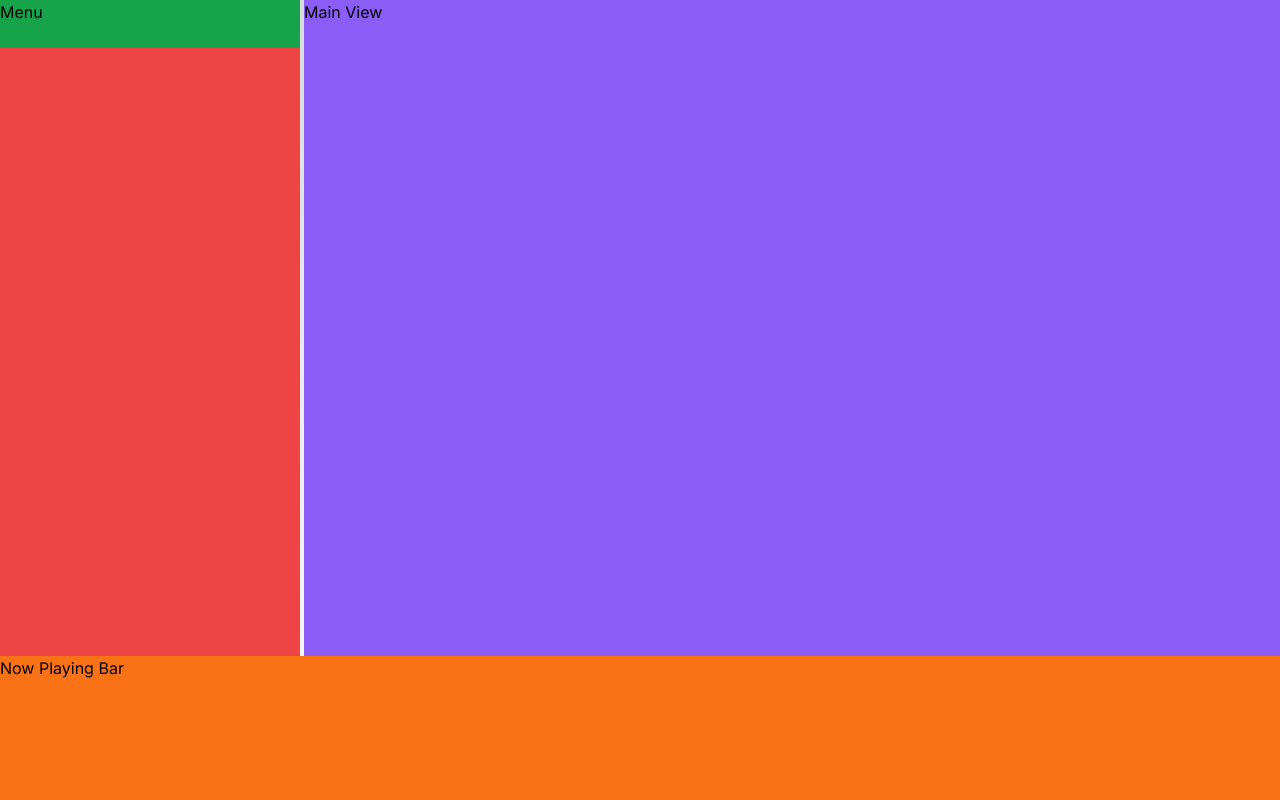
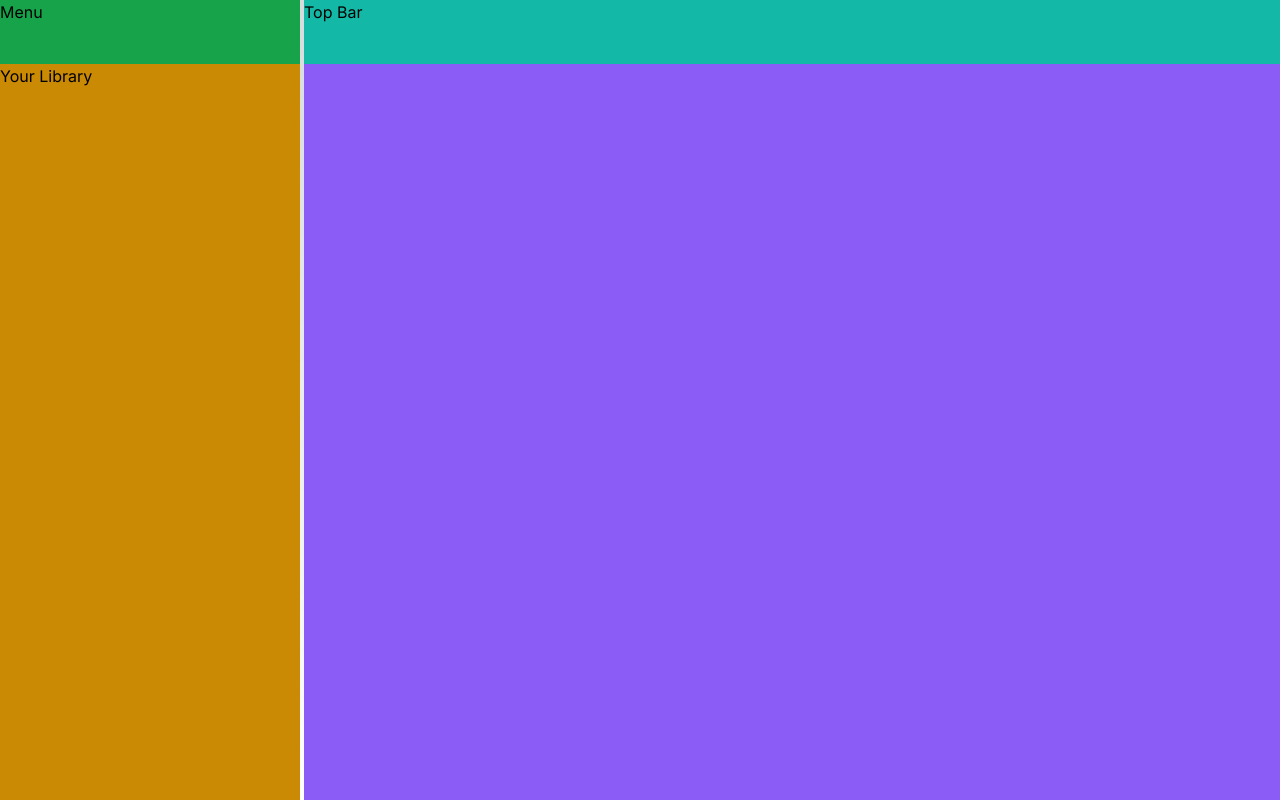
Before and after one commit to RaymarMonte/Spotify-Clone, a Next.js app: page / in a window 1280 px wide. Shown: the top 800 px of the page. Built offline with nearby package versions, Linux system fonts and the light colour scheme.

Commit message:
Implemented main view layouting

```diff
--- a/src/components/dashboard.tsx
+++ b/src/components/dashboard.tsx
@@ -1,5 +1,5 @@
 import { SideBar } from "./side-bar/side-bar"
-import { MainView } from "./main-view"
+import { MainView } from "./main-view/main-view"
 import SplitPane from "./split-pane"
 
 export function Dashboard() {
--- a/src/components/main-view.tsx
+++ /dev/null
@@ -1,7 +0,0 @@
-export function MainView() {
-    return (
-        <div className="bg-violet-500">
-            <p>Main View</p>
-        </div>
-    )
-}
--- /dev/null
+++ b/src/components/main-view/content/content.tsx
@@ -0,0 +1,24 @@
+export function Content() {
+    return (
+        <div className="w-full overflow-y-auto">
+            <div className="w-full h-32"></div>
+            <div className="w-full h-32"></div>
+            <div className="w-full h-32"></div>
+            <div className="w-full h-32"></div>
+            <div className="w-full h-32"></div>
+            <div className="w-full h-32"></div>
+            <div className="w-full h-32"></div>
+            <div className="w-full h-32"></div>
+            <div className="w-full h-32"></div>
+            <div className="w-full h-32"></div>
+            <div className="w-full h-32"></div>
+            <div className="w-full h-32"></div>
+            <div className="w-full h-32"></div>
+            <div className="w-full h-32"></div>
+            <div className="w-full h-32"></div>
+            <div className="w-full h-32"></div>
+            <div className="w-full h-32"></div>
+            <div className="w-full h-32"></div>
+        </div>
+    )
+}
--- /dev/null
+++ b/src/components/main-view/main-view.tsx
@@ -0,0 +1,15 @@
+import { Content } from "./content/content";
+import { TopBar } from "./top-bar";
+
+export function MainView() {
+    return (
+        <div className="w-full relative bg-violet-500">
+            <div className="w-full absolute top-0 left-0 right-0 ">
+                <TopBar />
+            </div>
+            <div>
+                <Content />
+            </div>
+        </div>
+    )
+}
--- /dev/null
+++ b/src/components/main-view/top-bar.tsx
@@ -0,0 +1,7 @@
+export function TopBar() {
+    return (
+        <div className="w-full h-16 bg-teal-500">
+            <p>Top Bar</p>
+        </div>
+    )
+}
--- /dev/null
+++ b/src/components/side-bar/library.tsx
@@ -0,0 +1,7 @@
+export function Library() {
+    return (
+        <div className="w-full h-full bg-yellow-600">
+            <p>Your Library</p>
+        </div>
+    )
+}
--- a/src/components/side-bar/menu.tsx
+++ b/src/components/side-bar/menu.tsx
@@ -1,6 +1,6 @@
 export function Menu() {
     return (
-        <div className="w-full h-12 bg-green-600">
+        <div className="w-full h-16 bg-green-600">
             <p>Menu</p>
         </div>
     )
--- a/src/components/side-bar/side-bar.tsx
+++ b/src/components/side-bar/side-bar.tsx
@@ -1,3 +1,4 @@
+import { Library } from "./library";
 import { Menu } from "./menu";
 
 export function SideBar() {
@@ -6,6 +7,9 @@ export function SideBar() {
             <div className="flex-none">
                 <Menu />
             </div>
+            <div className="grow">
+                <Library />
+            </div>
         </div>
     )
 }
--- a/src/components/top-bar.tsx
+++ /dev/null
@@ -1,5 +0,0 @@
-export function TopBar() {
-    return (
-        <div className="bg-emerald-500"></div>
-    )
-}
```
